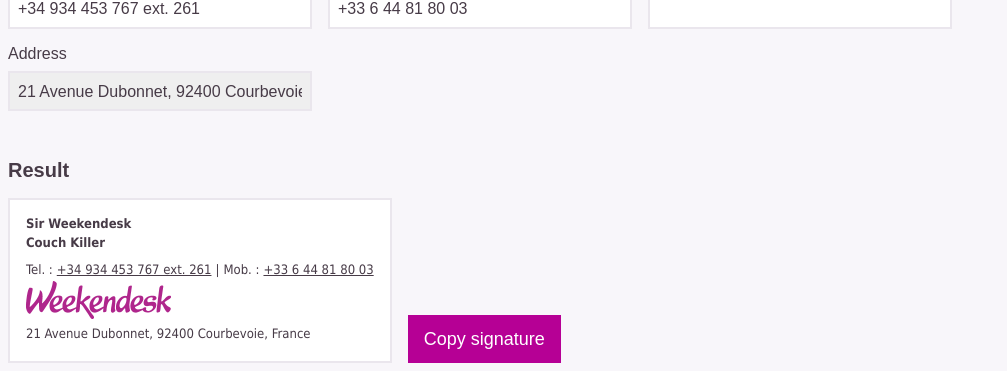
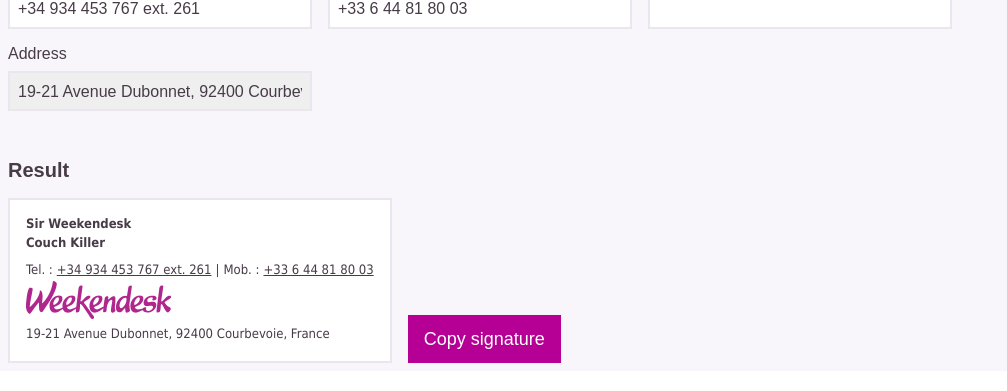
Before and after one commit to smartholiday/subskribon, a React app: page / in a window 1280 px wide. Shown: the part 209-600 px from the top of the page, without its empty margins (0-1007 px from the left). Built offline with nearby package versions, Linux system fonts and the light colour scheme.

Commit message:
change french address

```diff
--- a/src/App.js
+++ b/src/App.js
@@ -6,7 +6,7 @@
 import SelectField from './SelectField';
 
 const addresses = [
-  "21 Avenue Dubonnet, 92400 Courbevoie, France",
+  "19-21 Avenue Dubonnet, 92400 Courbevoie, France",
   "C/ Comte de Urgell 240 - 8º B, Barcelona 08036, España"
 ];
 
```
